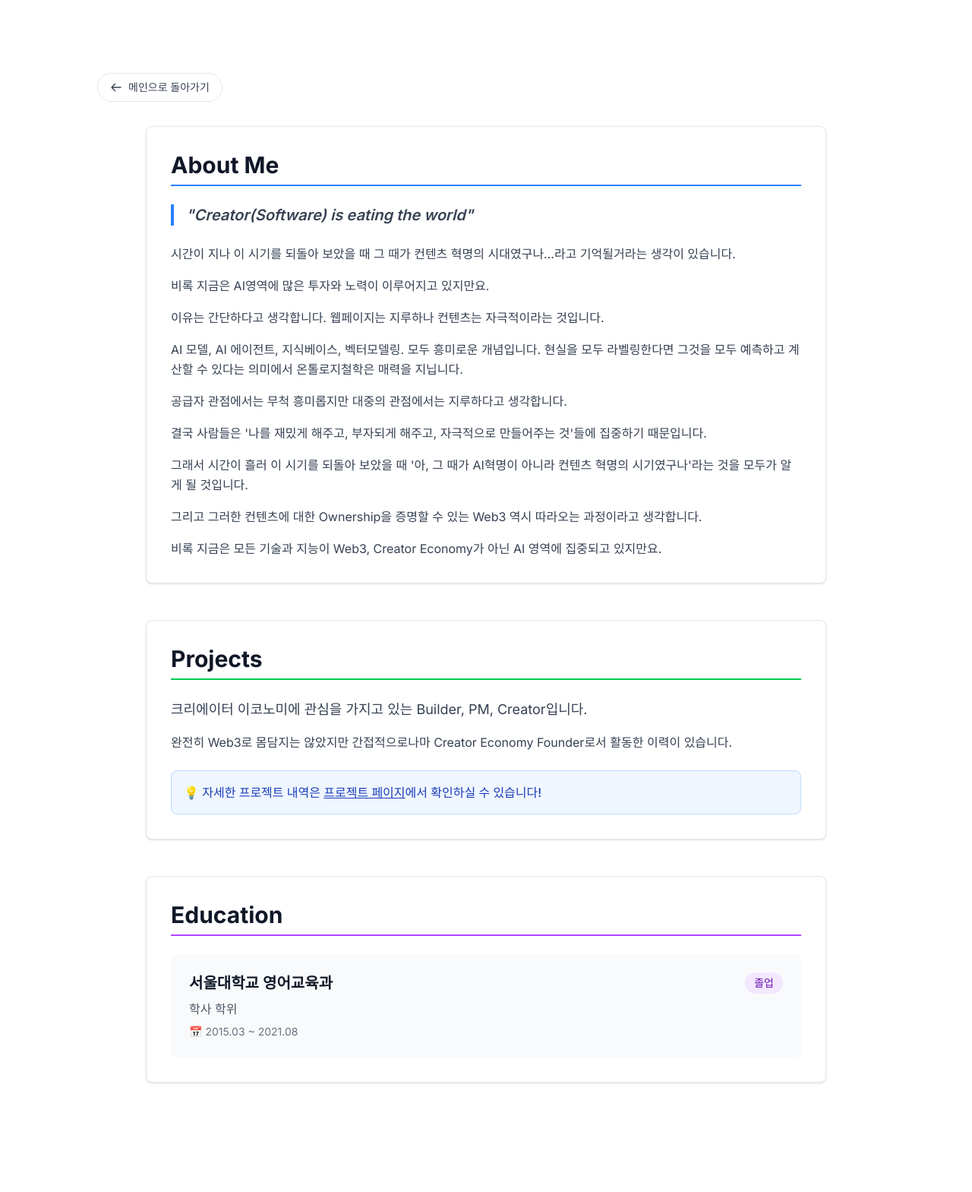
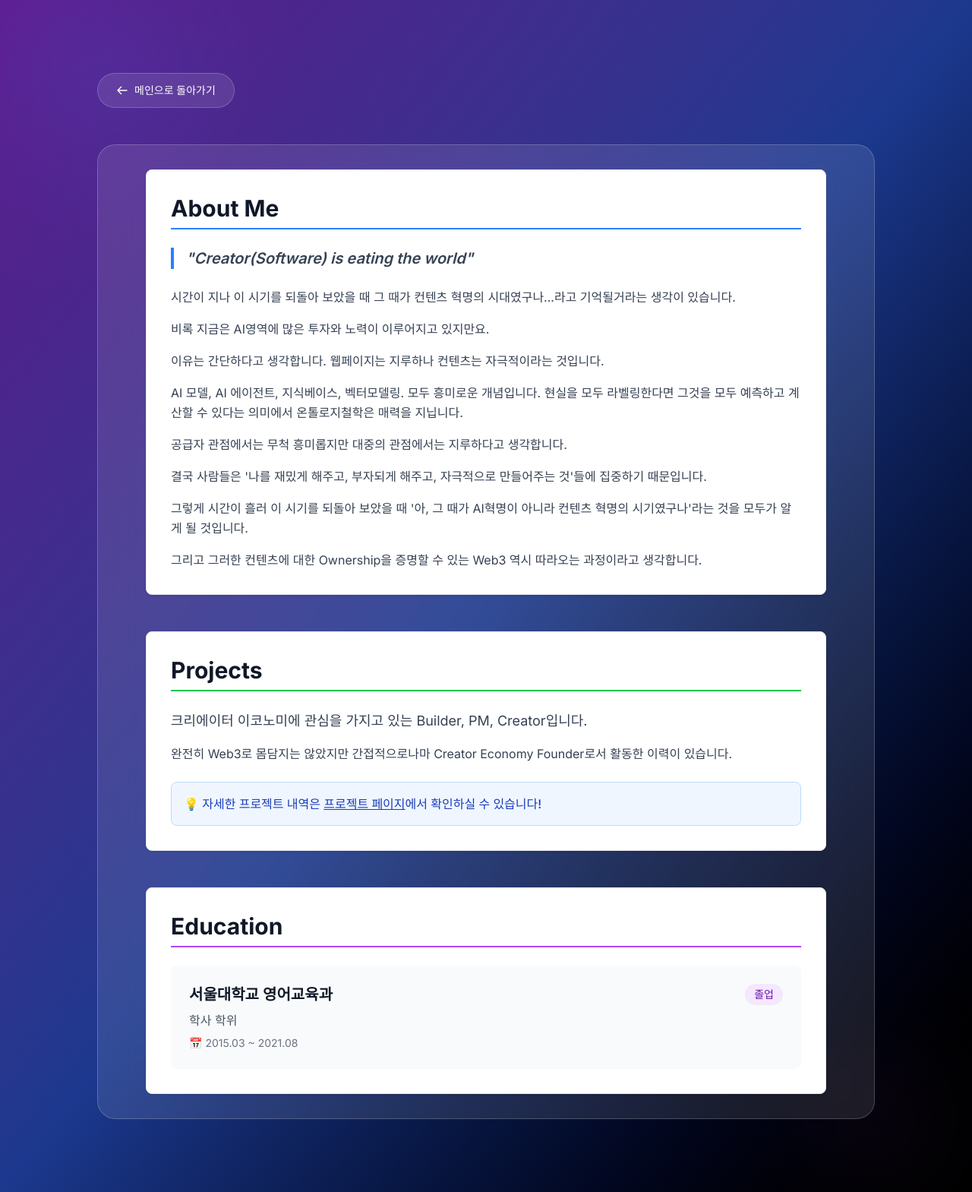
Before and after one commit to chanmkim/chanmkim-writing, a Next.js app: page /about in a window 1280 px wide. Shown: the whole page at 76% size. Before the commit the page ends 1521 px from the top, so only its background shows below. Built offline with nearby package versions, Linux system fonts and the light colour scheme.

Commit message:
about: 어바웃 컨텐츠 구현완료

```diff
--- a/src/app/about/page.tsx
+++ b/src/app/about/page.tsx
@@ -1,15 +1,80 @@
+'use client'
+
 import About, { meta } from '@/content/bio/about'
 import Link from 'next/link'
+import { useEffect, useState, useRef } from 'react'
+import { motion } from 'framer-motion'
 
 export default function AboutPage() {
+  const [mousePosition, setMousePosition] = useState({ x: 0, y: 0 })
+  const containerRef = useRef<HTMLDivElement>(null)
+
+  useEffect(() => {
+    const handleMouseMove = (e: MouseEvent) => {
+      if (containerRef.current) {
+        const rect = containerRef.current.getBoundingClientRect()
+        setMousePosition({
+          x: e.clientX - rect.left,
+          y: e.clientY - rect.top,
+        })
+      }
+    }
+
+    window.addEventListener('mousemove', handleMouseMove)
+    return () => window.removeEventListener('mousemove', handleMouseMove)
+  }, [])
+
   return (
-    <div className="min-h-screen p-24">
-      <div className="max-w-5xl mx-auto">
+    <div
+      ref={containerRef}
+      className="min-h-screen bg-gradient-to-br from-purple-900 via-blue-900 to-black p-8 md:p-24 relative overflow-hidden"
+    >
+      {/* 마우스 움직임에 반응하는 그라데이션 */}
+      <div
+        className="absolute inset-0 opacity-50 pointer-events-none"
+        style={{
+          background: `radial-gradient(circle 400px at ${mousePosition.x}px ${mousePosition.y}px, rgba(167,139,250,0.15), transparent)`,
+        }}
+      />
+
+      <div className="max-w-5xl mx-auto relative">
+        {/* 개선된 네온 효과 */}
+        <motion.div
+          animate={{
+            scale: [1, 1.2, 1],
+            opacity: [0.2, 0.4, 0.2],
+          }}
+          transition={{
+            duration: 4,
+            repeat: Infinity,
+            ease: "easeInOut"
+          }}
+          className="absolute -top-20 -left-20 w-40 h-40 bg-blue-500/30 rounded-full blur-3xl"
+        />
+        <motion.div
+          animate={{
+            scale: [1, 1.2, 1],
+            opacity: [0.2, 0.4, 0.2],
+          }}
+          transition={{
+            duration: 4,
+            repeat: Infinity,
+            ease: "easeInOut",
+            delay: 2
+          }}
+          className="absolute -bottom-20 -right-20 w-40 h-40 bg-purple-500/30 rounded-full blur-3xl"
+        />
+
         {/* 뒤로가기 버튼 */}
-        <div className="mb-8">
+        <motion.div
+          className="mb-12 relative z-10"
+          initial={{ opacity: 0, y: 20 }}
+          animate={{ opacity: 1, y: 0 }}
+          transition={{ duration: 0.6 }}
+        >
           <Link
             href="/"
-            className="inline-flex items-center px-4 py-2 text-sm font-medium text-gray-700 bg-white/80 backdrop-blur-sm rounded-full border border-gray-200 hover:bg-white hover:shadow-lg hover:scale-105 transition-all duration-300 dark:bg-gray-800/80 dark:text-gray-300 dark:border-gray-700 dark:hover:bg-gray-800"
+            className="inline-flex items-center px-6 py-3 text-sm font-medium text-white bg-white/10 backdrop-blur-xl rounded-full border border-white/20 hover:bg-white/20 hover:shadow-[0_0_20px_rgba(167,139,250,0.5)] hover:scale-105 transition-all duration-300"
           >
             <svg
               className="w-4 h-4 mr-2"
@@ -27,17 +92,26 @@ export default function AboutPage() {
             </svg>
             메인으로 돌아가기
           </Link>
-        </div>
+        </motion.div>
 
-        <article className="prose dark:prose-invert">
-          {/* <h1 className="text-4xl font-bold mb-8">{meta.title}</h1> */}
-          {/* <div className="mb-8">
-            <p className="text-lg opacity-70">{meta.description}</p>
-          </div> */}
-          <div className="mdx-content">
-            <About title={meta.title} description={meta.description} />
-          </div>
-        </article>
+        <motion.article
+          className="prose dark:prose-invert relative z-10"
+          initial={{ opacity: 0, y: 40 }}
+          animate={{ opacity: 1, y: 0 }}
+          transition={{ duration: 0.8, delay: 0.2 }}
+        >
+          <motion.div
+            className="bg-white/10 backdrop-blur-xl rounded-3xl p-8 border border-white/20"
+            whileHover={{
+              boxShadow: "0 0 50px rgba(167,139,250,0.2)",
+              transition: { duration: 0.3 }
+            }}
+          >
+            <div className="mdx-content">
+              <About title={meta.title} description={meta.description} />
+            </div>
+          </motion.div>
+        </motion.article>
       </div>
     </div>
   )
--- a/src/content/bio/about.tsx
+++ b/src/content/bio/about.tsx
@@ -44,15 +44,11 @@ export default function About({ title, description }: AboutProps) {
           </p>
 
           <p>
-            그래서 시간이 흘러 이 시기를 되돌아 보았을 때 '아, 그 때가 AI혁명이 아니라 컨텐츠 혁명의 시기였구나'라는 것을 모두가 알게 될 것입니다.
+            그렇게 시간이 흘러 이 시기를 되돌아 보았을 때 '아, 그 때가 AI혁명이 아니라 컨텐츠 혁명의 시기였구나'라는 것을 모두가 알게 될 것입니다.
           </p>
 
           <p>
             그리고 그러한 컨텐츠에 대한 Ownership을 증명할 수 있는 Web3 역시 따라오는 과정이라고 생각합니다.
-          </p>
-
-          <p>
-            비록 지금은 모든 기술과 지능이 Web3, Creator Economy가 아닌 AI 영역에 집중되고 있지만요.
           </p>
         </div>
       </section>
```
